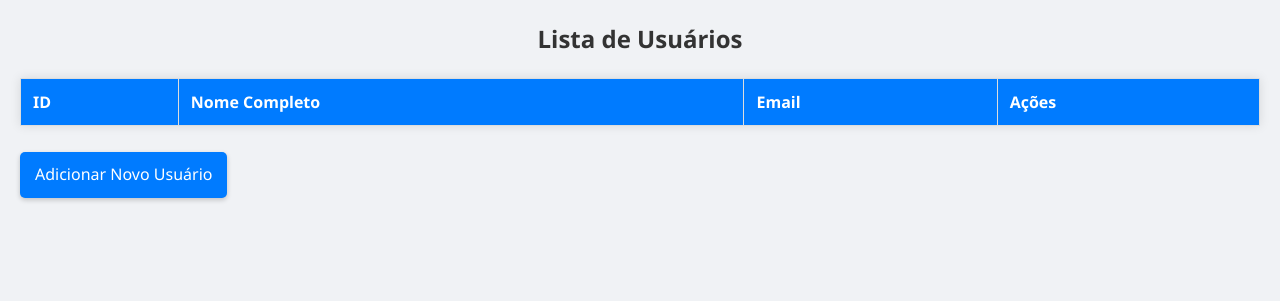
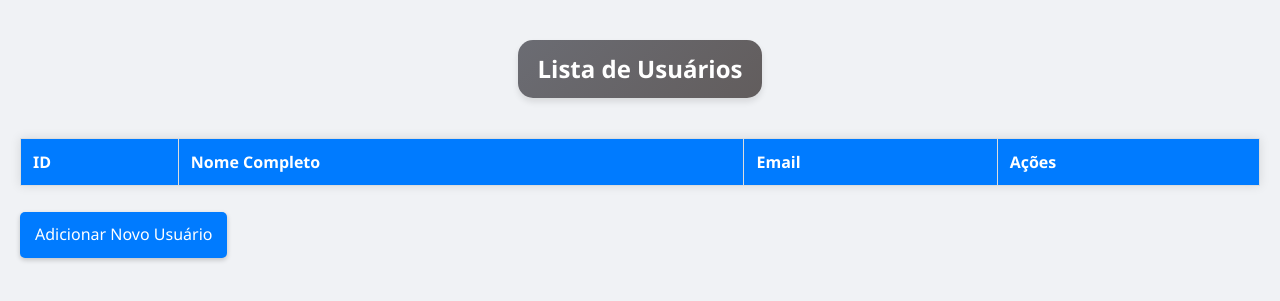
Before and after one commit to selvatixd/crud, a PHP site: page / in a window 1280 px wide. Shown: the top 301 px of the page. Run offline with PHP 8.4, Linux system fonts and the light colour scheme; data comes from the database, SQL or seed files in the repository; both versions use the stored data as it was after the commit; lists and menus that the app fills with data are empty.

Commit message:
crud basic

```diff
--- a/index.php
+++ b/index.php
@@ -3,8 +3,13 @@ include 'database.php';
 $qquery = $database->query("SELECT id, nome_completo, email FROM usuarios");
 $usuarios = $qquery->fetchAll(PDO::FETCH_ASSOC);
 ?>
-<link rel="stylesheet" type="text/css" href="style.css">
-<h2>Lista de Usuários</h2>
+<link rel="stylesheet" type="text/css" href="style.css?v=1">
+<body>
+<div class="container">
+    <h2>Lista de Usuários</h2>
+</div>
+</body>
+
 <table>
     <thead>
     <tr>
--- a/style.css
+++ b/style.css
@@ -14,18 +14,30 @@ body {
 }
 
 .container {
-    width: 80%;
-    margin: 0 auto;
-    overflow: auto;
+    display: flex;
+    justify-content: center; /* Centraliza horizontalmente */
+    align-items: center; /* Centraliza verticalmente */
+    padding: -10px; /* Adiciona um pouco de espaço em torno */
+    width: 100%; /* Ajusta a largura para a largura total da tela */
+    /* Remove a altura mínima se não necessário */
 }
 
 h2 {
-    color: #333;
-    text-align: center;
-    margin-bottom: 20px;
+    background: linear-gradient(135deg, #6b6c73, #625d5d); /* Gradiente suave de azul claro para rosa pastel */
+    color: #ffffff; /* Cor de texto mais suave que preto puro */
+    padding: 10px 20px;
+    border-radius: 15px; /* Bordas mais arredondadas */
+    box-shadow: 0 4px 6px rgba(0, 0, 0, 0.1); /* Sombra sutil para profundidade */
+    display: inline-block;
+    margin: 20px; /* Mantém uma margem para evitar colagem nas bordas */
+    text-align: center; /* Centraliza o texto dentro do h2 */
+    transition: all 0.3s ease; /* Transição suave para qualquer mudança */
 }
 
-
+h2:hover {
+    box-shadow: 0 6px 8px rgba(0, 0, 0, 0.15);
+    transform: translateY(-2px); /* Efeito sutil ao passar o mouse */
+}
 table {
     width: 100%;
     margin-top: 20px;
@@ -53,7 +65,7 @@ form {
     background-color: #ffffff;
     padding: 20px;
     border-radius: 8px;
-    box-shadow: 0 0 15px rgba(0, 0, 0, 0.05);
+    box-shadow: 0 0 15px rgba(255, 255, 255, 0.38);
     margin-top: 20px;
 }
 
```
Also changed, not shown: criar.php (+7 -2 lines), editar.php (+6 -2 lines), README.md, data.db.
